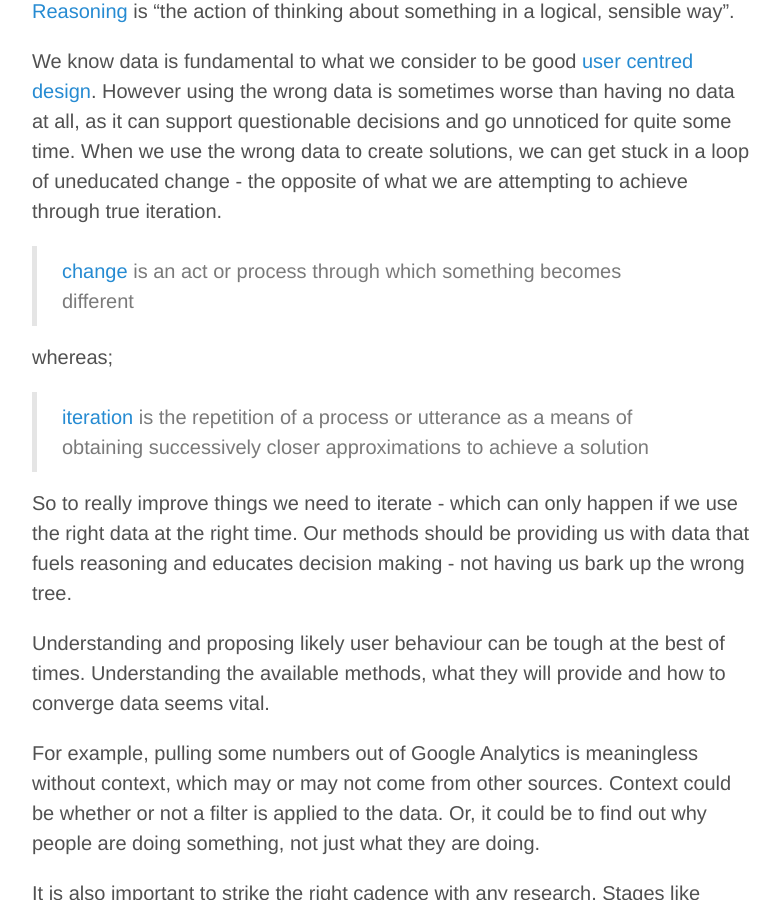
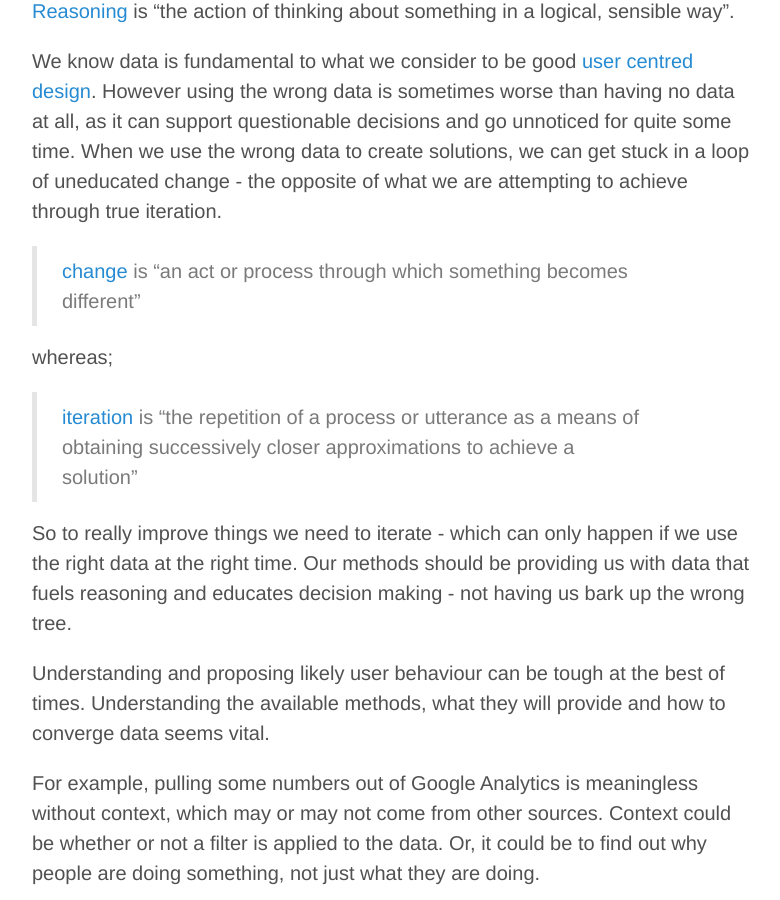
Before and after one commit to calcode/calcode.github.io, a Jekyll site: the page built from _posts/2015-12-28-assumed-facts-educated-decisions.md, in a window 1280 px wide and 900 px high, scrolled down 527 px. Shown: the whole window, without its empty margins (248-1028 px from the left). Built offline with Jekyll 4.4.1, drawn with Linux system fonts in a browser that asks for light colours; Markdown is read by kramdown in place of the engine named in the settings.

Commit message:
updated MD

```diff
--- a/_posts/2015-12-28-assumed-facts-educated-decisions.md
+++ b/_posts/2015-12-28-assumed-facts-educated-decisions.md
@@ -11,11 +11,11 @@ There is something beautiful about this definition. It creates a relationship be
 
 We know data is fundamental to what we consider to be good [user centred design](https://en.wikipedia.org/wiki/User-centered_design). However using the wrong data is sometimes worse than having no data at all, as it can support questionable decisions and go unnoticed for quite some time. When we use the wrong data to create solutions, we can get stuck in a loop of uneducated change - the opposite of what we are attempting to achieve through true iteration.
 
-> [change](https://www.google.co.uk/webhp?sourceid=chrome-instant&ion=1&espv=2&ie=UTF-8#q=definition%20of%20change) is an act or process through which something becomes different
+> [change](https://www.google.co.uk/webhp?sourceid=chrome-instant&ion=1&espv=2&ie=UTF-8#q=definition%20of%20change) is "an act or process through which something becomes different"
 
 whereas;
 
-> [iteration](https://www.google.co.uk/webhp?sourceid=chrome-instant&ion=1&espv=2&ie=UTF-8#q=iteration+definition) is the repetition of a process or utterance as a means of obtaining successively closer approximations to achieve a solution
+> [iteration](https://www.google.co.uk/webhp?sourceid=chrome-instant&ion=1&espv=2&ie=UTF-8#q=iteration+definition) is "the repetition of a process or utterance as a means of obtaining successively closer approximations to achieve a solution"
 
 So to really improve things we need to iterate - which can only happen if we use the right data at the right time. Our methods should be providing us with data that fuels reasoning and educates decision making - not having us bark up the wrong tree.
 
```
